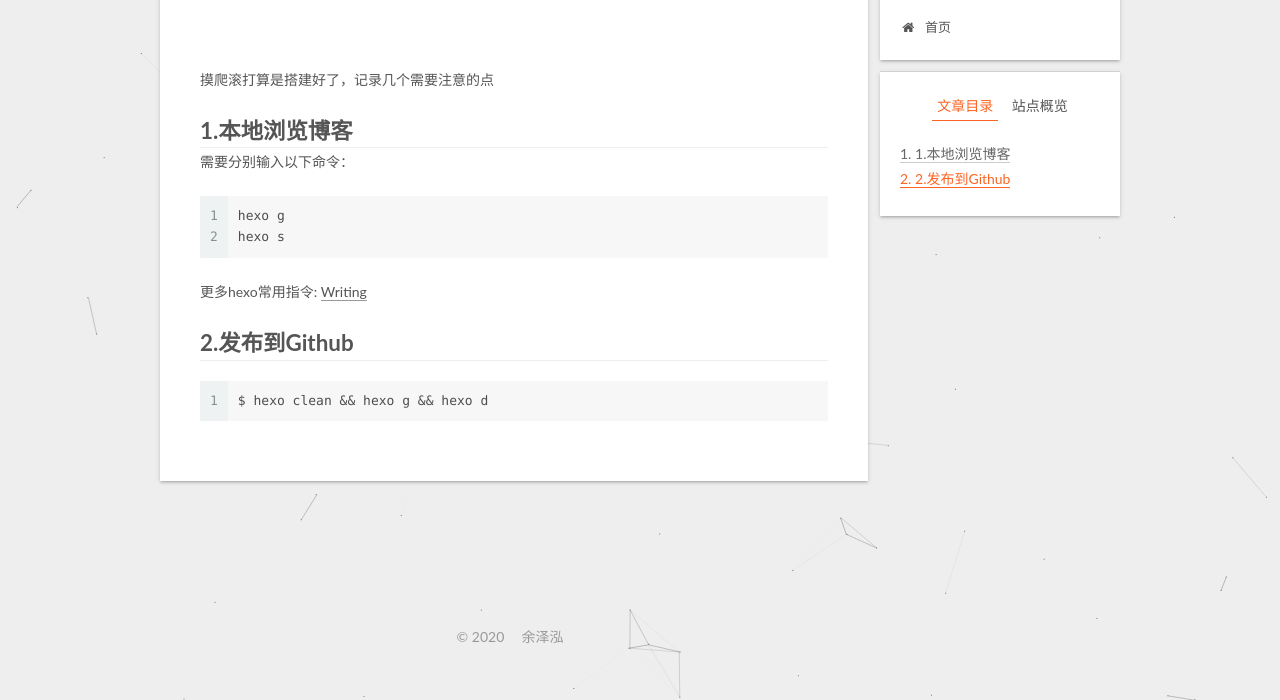
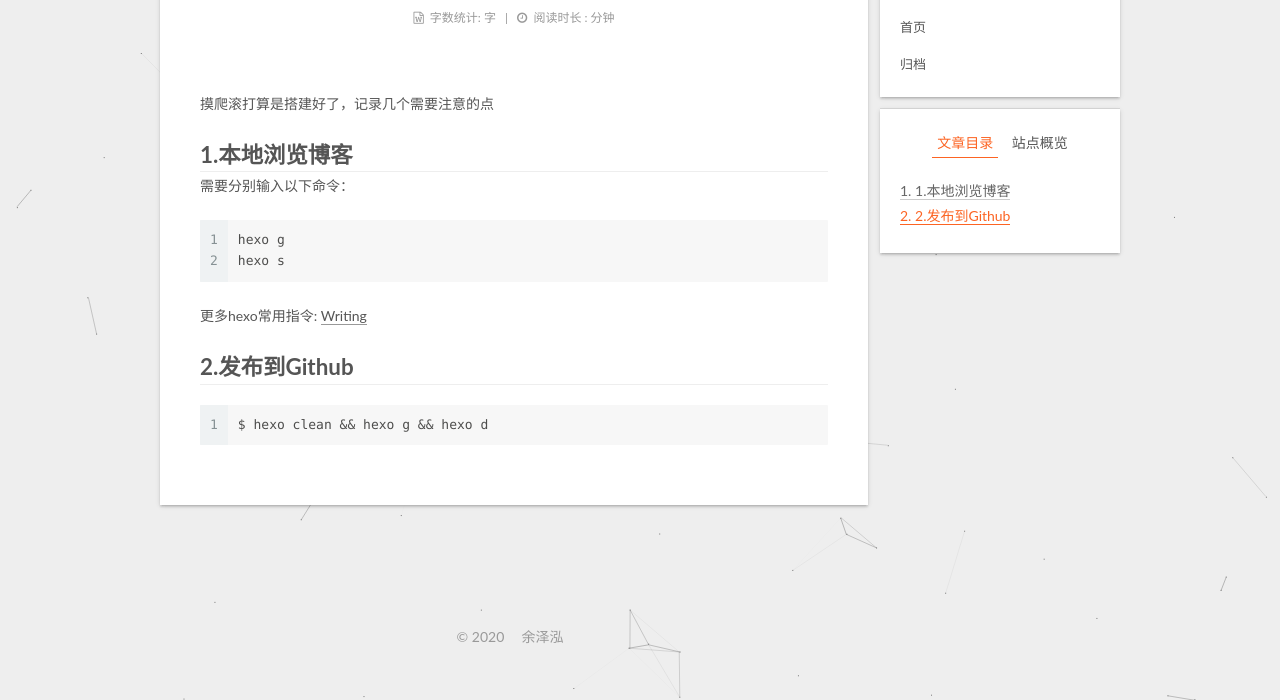
Before and after one commit to OtakuYzh/OtakuYzh.github.io, a plain HTML site: page 2020/05/05/hello-world/index.html in a window 1280 px wide. Shown: the part 100-800 px from the top of the page. Drawn offline with Linux system fonts and the light colour scheme.

Commit message:
Site updated: 2020-05-05 12:08:31

```diff
--- a/2020/05/05/hello-world/index.html
+++ b/2020/05/05/hello-world/index.html
@@ -180,11 +180,17 @@
 
 
         <li class="menu-item menu-item-home">
-          <a href="/%20" rel="section">
-
-              <i class="menu-item-icon fa fa-fw fa-home"></i> <br />
+          <a href="/" rel="section">
 
             首页
+          </a>
+        </li>
+
+
+        <li class="menu-item menu-item-archives">
+          <a href="/archives/" rel="section">
+
+            归档
           </a>
         </li>
 
@@ -226,7 +232,7 @@
     <span hidden itemprop="author" itemscope itemtype="http://schema.org/Person">
       <meta itemprop="name" content="余泽泓">
       <meta itemprop="description" content="">
-      <meta itemprop="image" content="/images/avatar.jpg">
+      <meta itemprop="image" content="/images/myAvatar.jpg">
     </span>
 
     <span hidden itemprop="publisher" itemscope itemtype="http://schema.org/Organization">
@@ -271,6 +277,37 @@
 
 
 
+
+            <div class="post-wordcount">
+
+
+                <span class="post-meta-item-icon">
+                  <i class="fa fa-file-word-o"></i>
+                </span>
+
+                  <span class="post-meta-item-text">字数统计&#58;</span>
+
+                <span title="字数统计">
+                   字
+                </span>
+
+
+
+                <span class="post-meta-divider">|</span>
+
+
+
+                <span class="post-meta-item-icon">
+                  <i class="fa fa-clock-o"></i>
+                </span>
+
+                  <span class="post-meta-item-text">阅读时长 : </span>
+
+                <span title="阅读时长">
+                   分钟
+                </span>
+
+            </div>
 
 
 
@@ -376,7 +413,7 @@
           <div class="site-author motion-element" itemprop="author" itemscope itemtype="http://schema.org/Person">
 
               <img class="site-author-image" itemprop="image"
-                src="/images/avatar.jpg"
+                src="/images/myAvatar.jpg"
                 alt="余泽泓" />
 
               <p class="site-author-name" itemprop="name">余泽泓</p>
@@ -388,7 +425,7 @@
 
               <div class="site-state-item site-state-posts">
 
-                <a href="/archives">
+                <a href="/archives/">
 
                   <span class="site-state-item-count">1</span>
                   <span class="site-state-item-name">日志</span>
--- a/css/main.css
+++ b/css/main.css
@@ -1823,7 +1823,7 @@ pre .javascript .function {
   width: 4px;
   height: 4px;
   border-radius: 50%;
-  background: #8b217a;
+  background: #66301d;
 }
 .links-of-blogroll {
   font-size: 13px;
```
Also changed, not shown: archives/2020/05/index.html (+11 -5 lines), archives/2020/index.html (+11 -5 lines), archives/index.html (+11 -5 lines), index.html (+43 -6 lines).
